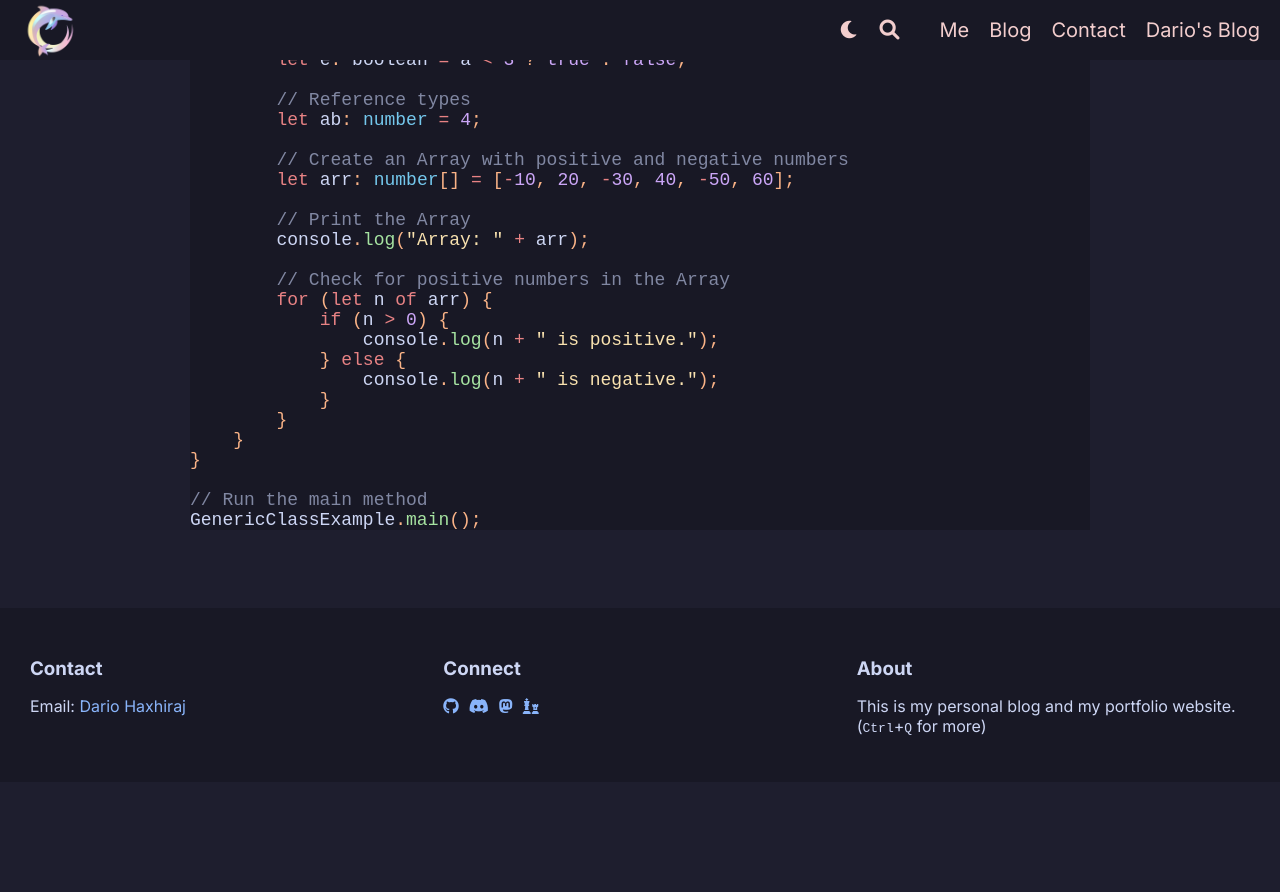
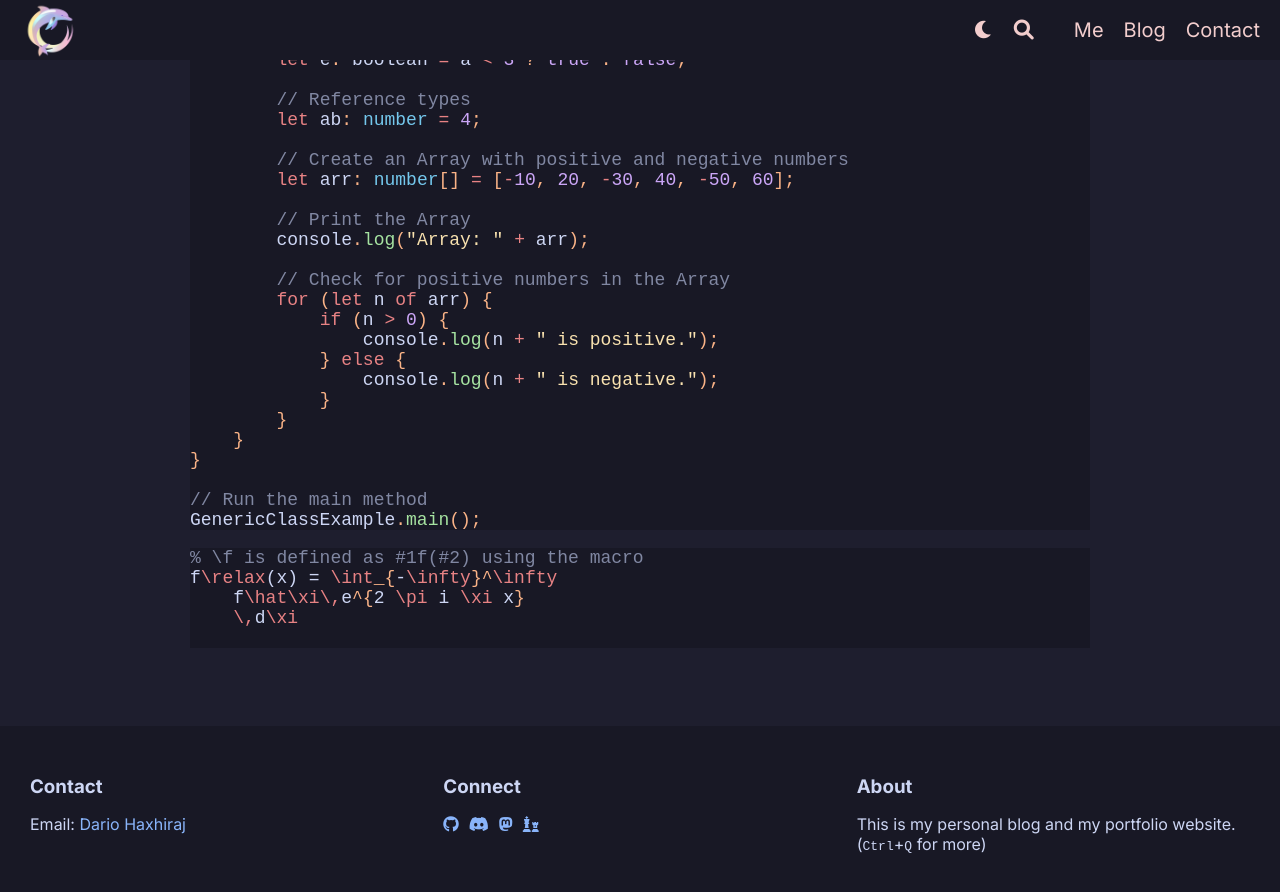
Before and after one commit to low-perry/dario_blog, a Jekyll site: the page built from _posts/2024-03-08-check-title-author.markdown, in a window 1280 px wide and 900 px high, scrolled down 1090 px. Shown: the top 892 px of the window. Built offline with Jekyll 4.4.1, drawn with Linux system fonts in a browser that asks for light colours; comment, search, counter and statistics services are not loaded; before the commit the page ends 1872 px from its top, so only the background shows below that.

Commit message:
Fix UI issue, fix search Functinality by removing the decodeURI function

````diff
--- a/_includes/navigation.html
+++ b/_includes/navigation.html
@@ -18,7 +18,7 @@
             <ul>
 
                 {% for page in site.pages %}
-                    {% if page.title %}
+                    {% if page.title and page.title != "Dario's Blog" %}
                         <li><a href="{{ page.url | relative_url }}" class="nav-link-{{ forloop.index }}">{{ page.title }}</a></li>
                     {% endif %}
                 {% endfor %}
--- a/_posts/2024-03-08-check-title-author.markdown
+++ b/_posts/2024-03-08-check-title-author.markdown
@@ -81,3 +81,11 @@
 // Run the main method
 GenericClassExample.main();
 ```
+
+```latex
+% \f is defined as #1f(#2) using the macro
+f\relax(x) = \int_{-\infty}^\infty
+    f\hat\xi\,e^{2 \pi i \xi x}
+    \,d\xi
+
+```
--- a/assets/js/search.js
+++ b/assets/js/search.js
@@ -15,7 +15,7 @@
                 const item = store[results[i].ref];
                 appendString += '<li><a href="' + item.url + '" style="display: block; text-decoration: none; color: inherit;">';
                 appendString += '<span class="post-meta">' + item.date + '</span><h2>' + item.title + '</h2>';
-                appendString += '<p class="small">' + decodeURI(item.content).substring(0, 100) + '...</p>';
+                appendString += '<p class="small">' + item.content.substring(0, 100) + '...</p>';
                 appendString += '</a></li>';
             }
 
@@ -40,7 +40,7 @@
                     'title': window.store[key].title,
                     'author': window.store[key].author,
                     'category': window.store[key].category,
-                    'content': decodeURI(window.store[key].content)
+                    'content': window.store[key].content
                 });
             }
             console.log('idx created');
````
